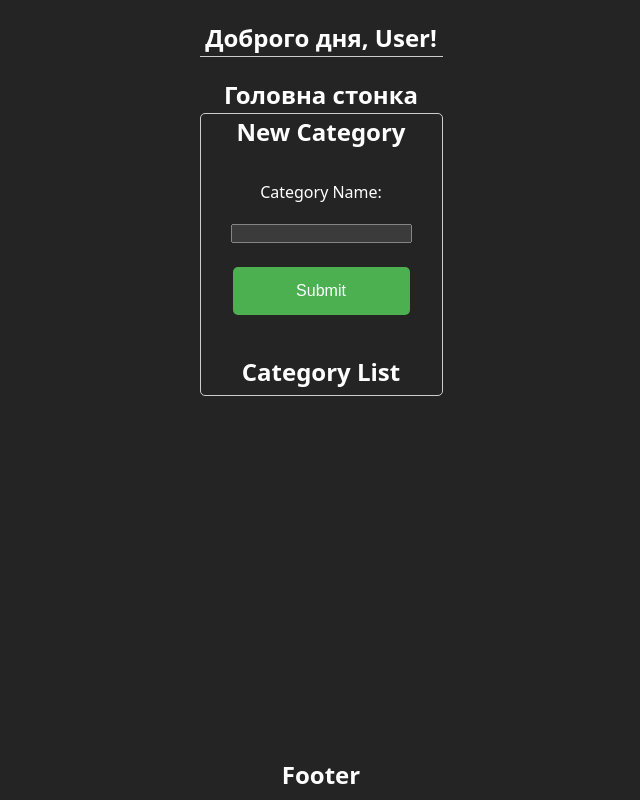
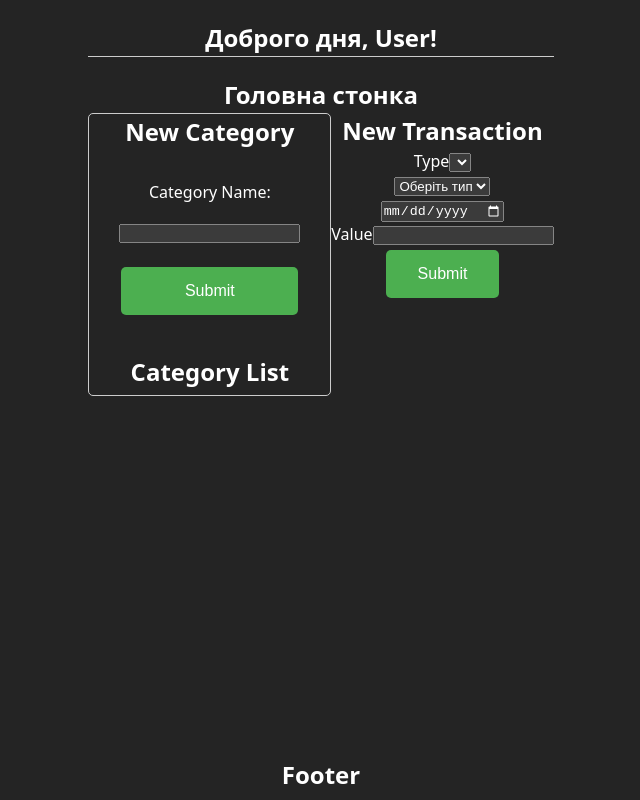
Before and after one commit to Nik91K/EM12-Technical-Task, a React (Vite) app: page /transactions in a window 1280 px wide. Shown: the whole page, without its empty margins (319-959 px from the left). Built offline with nearby package versions, Linux system fonts and the light colour scheme.

Commit message:
added Transaction Form on the page after registration

```diff
--- a/src/pages/TransactionsPage/Categories/CategoryForm/CategoryForm.tsx
+++ b/src/pages/TransactionsPage/Categories/CategoryForm/CategoryForm.tsx
@@ -4,10 +4,12 @@ import InputComponent from '../../../../components/inputComponent/inputComponent
 import { Category } from '../../../../types/categoryTypes'
 import { useState } from 'react'
 import CategoryList from '../CategoryList/CategoryList'
+import { usePersistedState } from '../../../../hooks/usepersistedState'
+
 
 const CategoryForm = () => {
     const [text, setText] = useState("");
-    const [categories, setCategories] = useState<Category[]>([])
+    const [categories, setCategories] = usePersistedState<Category[]>('categories', [])
     const handleClick = () => {
         if (text.trim() === "") return;
 
--- a/src/pages/TransactionsPage/TransactionsPage.css
+++ b/src/pages/TransactionsPage/TransactionsPage.css
@@ -0,0 +1,7 @@
+.category-page{
+    display: flex;
+}
+
+.transaction-page{
+    display: grid;
+}
--- a/src/pages/TransactionsPage/TransactionsPage.tsx
+++ b/src/pages/TransactionsPage/TransactionsPage.tsx
@@ -1,12 +1,16 @@
 import './TransactionsPage.css'
 import LayoutPage from '../../layoutPage'
 import CategoryForm from './Categories/CategoryForm/CategoryForm'
+import TransactionForm from './Transactions/TransactionForm/TransactionForm'
 
 const TransactionsPage = () => {
     return (
         <LayoutPage title="Головна стонка">
-            <div className="transactions-page">
+            <div className="category-page">
                 <CategoryForm />
+                <div className="transaction-page">
+                    <TransactionForm />
+                </div>
             </div>
         </LayoutPage>
     )
```
